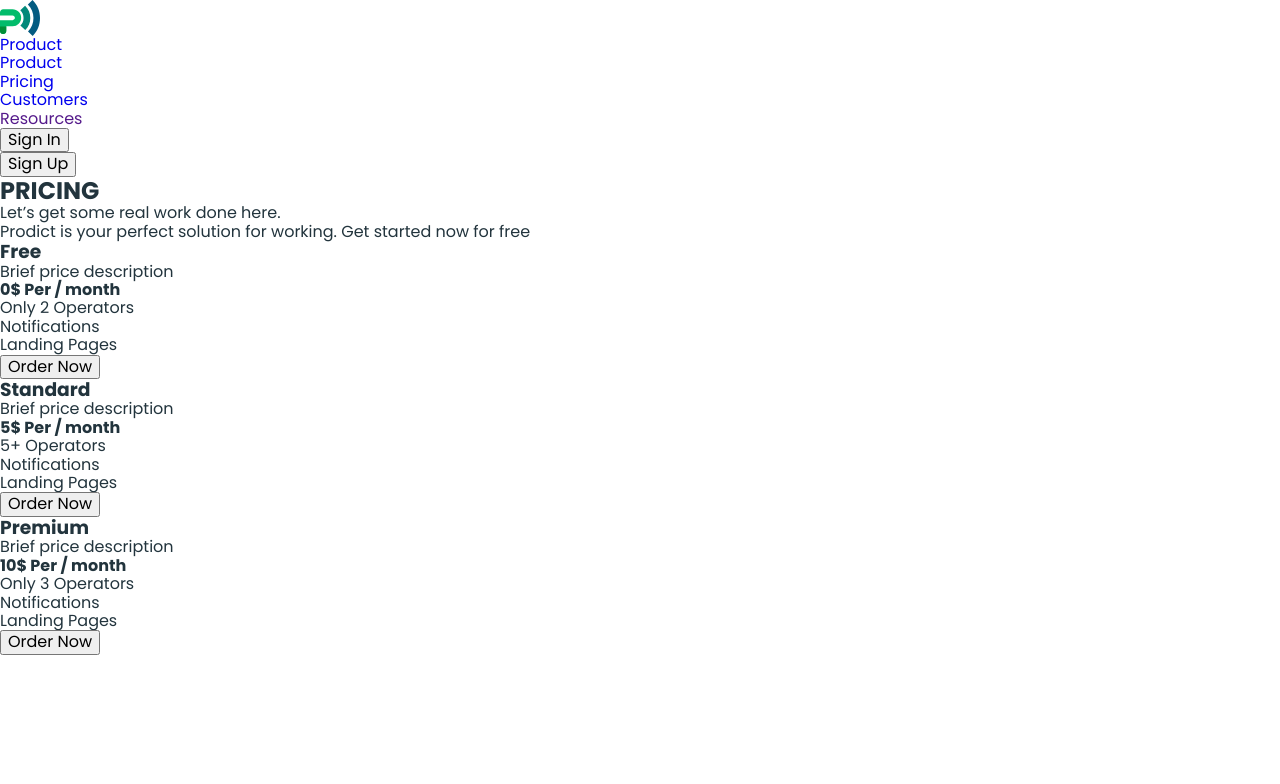
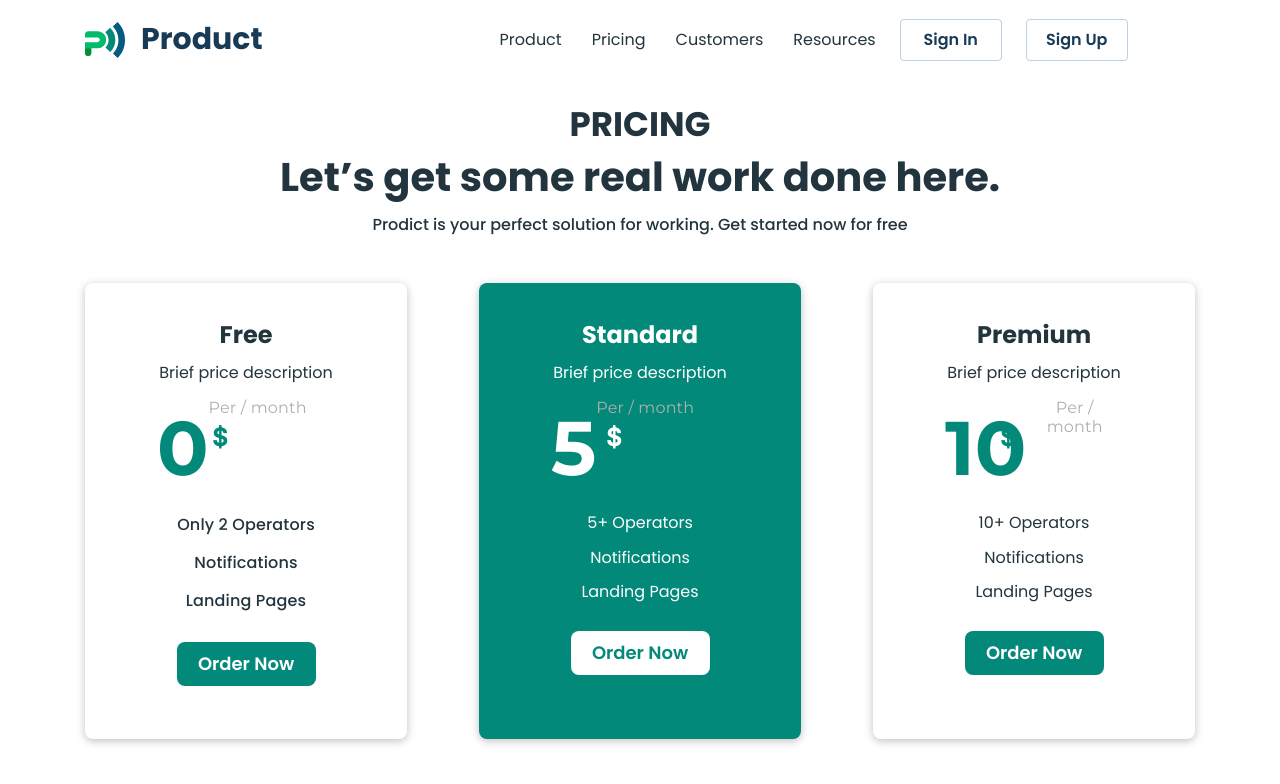
Before and after one commit to NataliiaTur/team-work-self-by-home, a plain HTML site: page pricing.html in a window 1280 px wide. Drawn offline with nearby package versions, Linux system fonts and the light colour scheme.

Commit message:
add page price

```diff
--- /dev/null
+++ b/css/pricing.css
@@ -0,0 +1,272 @@
+p,
+h1,
+h2,
+h3,
+h4,
+h5,
+h6 {
+    margin: 0;
+}
+
+ul {
+    padding-left: 0;
+    margin: 0;
+    list-style: none;
+}
+
+img {
+    display: block;
+}
+
+a {
+    text-decoration: none;
+}
+
+button {
+    cursor: pointer;
+}
+
+address {
+    font-style: normal;
+}
+
+body {
+    font-family: "Poppins", sans-serif;
+    color: #22343d;
+    background-color: #fff;
+}
+
+.container {
+    width: 1140px;
+    padding: 0 15px;
+    margin: 0 auto;
+}
+
+.header {}
+
+.header-container {
+    display: flex;
+    align-items: center;
+    margin-bottom: 25px;
+}
+
+.header-logo {
+    font-weight: 700;
+    font-size: 30px;
+    line-height: 0.93;
+    color: #173a56;
+    display: flex;
+    gap: 16px;
+    align-items: center;
+    margin-right: 237px;
+}
+
+.header-nav {
+    margin-right: 24px;
+}
+
+.header-nav-list {
+    display: flex;
+    gap: 30px;
+}
+
+/* .header-nav-item:not(:last-child) {
+    margin-right: 30px;
+} */
+
+.header-nav-link {
+    font-size: 16px;
+    line-height: 1.75;
+    color: #22343d;
+    display: block;
+    padding: 26px 0;
+}
+
+.header-btn-list {
+    display: flex;
+    gap: 24px;
+}
+
+.header-btn-item {}
+
+.header-btn {
+    font-weight: 600;
+    font-size: 16px;
+    text-align: center;
+    color: #173a56;
+    background-color: transparent;
+    min-width: 102px;
+    height: 42px;
+    border-radius: 4px;
+    border: 1px solid #bcd0e5;
+}
+
+.header-btn:hover,
+.header-btn:focus {
+    color: #fff;
+    background-color: #02897a;
+    border: none;
+}
+
+/* --- Price---- */
+
+.container {}
+
+.container-price {
+    margin-bottom: 100px;
+    /* background: rgba(188, 208, 229, 0.5); */
+}
+
+.price-title {
+    font-weight: 700;
+    font-size: 34px;
+    color: #22343d;
+    text-align: center;
+    margin-bottom: 10px;
+}
+
+.price-text-one {
+    font-weight: 700;
+    font-size: 40px;
+    text-align: center;
+    color: #22343d;
+    margin: 0 auto 16px auto;
+}
+
+.price-text-two {
+    font-weight: 500;
+    font-size: 16px;
+    text-align: center;
+    color: #22343d;
+    margin: 0 auto 49px auto;
+}
+
+.price-list-group {
+    display: flex;
+    flex-direction: row;
+    gap: 72px;
+
+}
+
+.price-item {
+    border-radius: 8px;
+    width: 322px;
+    min-height: 456px;
+    box-shadow: 0 2px 8px 0 rgba(0, 0, 0, 0.25);
+    background: #fff;
+    text-align: center;
+}
+
+.price-item:nth-child(2) {
+    color: #22343d;
+    box-shadow: 0 2px 8px 0 rgba(0, 0, 0, 0.25);
+    background: #02897a;
+    border-radius: 8px;
+    width: 322px;
+    min-height: 456px;
+    color: #fff;
+}
+
+.price-item {
+    color: #22343d;
+    box-shadow: 0 2px 8px 0 rgba(0, 0, 0, 0.25);
+    background-color: #fff;
+    padding: 32px 72px;
+}
+
+.price-subtitle {
+    font-weight: 700;
+    font-size: 24px;
+    line-height: 1.67;
+    color: #22343d;
+    margin-bottom: 8px;
+}
+
+.price-subtitle.two {
+    color: #fff;
+}
+
+.price-subtitle {}
+
+.price-subtext {
+    margin-bottom: 16px;
+}
+
+.price {}
+
+.price-list {
+    margin-bottom: 16px;
+    display: flex;
+    position: relative;
+}
+
+.price-item-figure.two,
+.price-item-doll.two {
+    color: #fff;
+}
+
+.price-item-figure {
+    font-family: "Montserrat", sans-serif;
+    font-weight: 700;
+    font-size: 76px;
+    line-height: 1.32;
+    letter-spacing: 0em;
+    text-align: center;
+    color: #02897a;
+
+
+}
+
+.price-item-doll {
+    font-family: "Inter", sans-serif;
+    font-weight: 700;
+    font-size: 24px;
+    line-height: 1.25;
+    letter-spacing: 0em;
+    color: #02897a;
+    position: absolute;
+    top: 25px;
+    left: 55px;
+}
+
+.price-item-often {
+    font-weight: 400;
+    font-size: 16px;
+    line-height: 1.188;
+    letter-spacing: 0.01em;
+    color: #afafaf;
+    font-family: "Montserrat", sans-serif;
+}
+
+.price-list-subtext {
+    display: flex;
+    flex-direction: column;
+    margin-bottom: 30px;
+    gap: 16px;
+}
+
+.price-item-subtext {
+    font-weight: 500;
+    font-size: 16px;
+    line-height: 1.375;
+    letter-spacing: 0.01em;
+    color: #22343d;
+    gap: 16px;
+
+}
+
+.price-button {
+    background-color: #02897a;
+    border-radius: 8px;
+    width: 139px;
+    height: 44px;
+    font-weight: 600;
+    font-size: 18px;
+    color: #fff;
+    border: none;
+}
+
+.price-button.two {
+    background-color: #fff;
+    color: #02897a;
+}
--- a/css/styles.css
+++ b/css/styles.css
@@ -537,6 +537,8 @@ margin-bottom: 100px;
     line-height: 1.63;
     color: #22343d;
     margin-bottom: 40px;
+    max-width: 419px;
+    text-wrap: wrap;
 }
 
 .news-list {
@@ -592,10 +594,9 @@ font-weight: 700;
 }
 
 .price-title {
-    font-weight: 700;
-    font-size: 34px;
+    font-weight: 600;
+    font-size: 24px;
     color: #22343d;
-    text-align: center;
     margin-bottom: 10px;
 }
 
@@ -763,10 +764,9 @@ font-weight: 700;
     letter-spacing: 0.01em;
     color: #22343d;
     text-align: center;
-    margin-bottom: 40px;
     text-wrap: wrap;
     max-width: 413px;
-    align-items: center;
+    margin: 0 auto 40px auto;
 
 }
 
--- a/pricing.html
+++ b/pricing.html
@@ -13,68 +13,103 @@
         href="https://fonts.googleapis.com/css2?family=Inter:opsz,wght@14..32,500;700&family=Montserrat:wght@400;500;600;700&family=Poppins:wght@400;500;600;700&family=Roboto:wght@100;400;500;700;900&display=swap"
         rel="stylesheet">
 
-    <link rel="stylesheet" href="./css/styles.css">
+    <link rel="stylesheet" href="./css/pricing.css">
     <title>Business-promotion - Pricing
     </title>
 </head>
 
 <body>
-    <header>
-        <a href="./index.html"><img src="./images/logo.svg" alt="Logo" width="40" height="36" />Product</a>
-        <nav>
-            <ul>
-                <li><a href="./index.html">Product</a></li>
-                <li><a href="./pricing.html">Pricing</a></li>
-                <li><a href="./customer.html">Customers</a></li>
-                <li><a href="">Resources</a></li>
+<header class="header">
+    <div class="container header-container">
+        <a class="header-logo" href="./index.html"><img src="./images/logo.svg" alt="Logo" width="40"
+                height="36" />Product</a>
+        <nav class="header-nav">
+            <ul class="header-nav-list">
+                <li class="header-nav-item">
+                    <a class="header-nav-link" href="./index.html">Product</a>
+                </li>
+                <li class="header-nav-item">
+                    <a class="header-nav-link" href="./pricing.html">Pricing</a>
+                </li>
+                <li class="header-nav-item">
+                    <a class="header-nav-link" href="./customer.html">Customers</a>
+                </li>
+                <li class="header-nav-item">
+                    <a class="header-nav-link" href="">Resources</a>
+                </li>
             </ul>
         </nav>
-        <ul>
-            <li><button type="button">Sign In</button></li>
-            <li><button type="button">Sign Up</button></li>
+        <ul class="header-btn-list">
+            <li class="header-btn-item">
+                <button class="header-btn" type="button">Sign In</button>
+            </li>
+            <li class="header-btn-item">
+                <button class="header-btn" type="button">Sign Up</button>
+            </li>
         </ul>
-    </header>
+    </div>
+</header>
     <main>
-        <section>
-            <h1>PRICING</h1>
-            <p>Let’s get some real work done here.</p>
-            <p>Prodict is your perfect solution for working. Get started now for free</p>
-            <ul>
-                <li>
-                    <h3>Free</h3>
-                    <p>Brief price description</p>
-                    <h4>0$ Per / month</h4>
-                    <ul>
-                        <li>Only 2 Operators</li>
-                        <li>Notifications</li>
-                        <li>Landing Pages</li>
+    <section>
+        <div class="container container-price">
+            <h1 class="price-title">PRICING</h1>
+            <p class="price-text-one">Let’s get some real work done here.</p>
+            <p class="price-text-two">Prodict is your perfect solution for working. Get started now for free</p>
+            <ul class="price-list-group">
+                <li class="price-item">
+                    <h4 class="price-subtitle">Free</h4>
+                    <p class="price-subtext">Brief price description</p>
+                    <div class="price">
+                        <ul class="price-list">
+                            <li class="price-item-figure">0</li>
+                            <li class="price-item-doll">$</li>
+                            <li class="price-item-often">Per / month</li>
+                        </ul>
+                    </div>
+                    <ul class="price-list-subtext">
+                        <li class="price-item-subtext">Only 2 Operators</li>
+                        <li class="price-item-subtext">Notifications</li>
+                        <li class="price-item-subtext">Landing Pages</li>
                     </ul>
-                    <button type="button">Order Now</button>
+                    <button class="price-button" type="button">Order Now</button>
                 </li>
-                <li>
-                    <h3>Standard</h3>
-                    <p>Brief price description</p>
-                    <h4>5$ Per / month</h4>
-                    <ul>
-                        <li>5+ Operators</li>
-                        <li>Notifications</li>
-                        <li>Landing Pages</li>
+                <li class="price-item">
+                    <h4 class="price-subtitle two">Standard</h4>
+                    <p class="price-subtext">Brief price description</p>
+                    <div class="price">
+                        <ul class="price-list two">
+                            <li class="price-item-figure two">5</li>
+                            <li class="price-item-doll two">$</li>
+                            <li class="price-item-often">Per / month</li>
+                        </ul>
+                    </div>
+                    <ul class="price-list-subtext">
+                        <li class="prise-item-subtext">5+ Operators</li>
+                        <li class="prise-item-subtext">Notifications</li>
+                        <li class="prise-item-subtext">Landing Pages</li>
                     </ul>
-                    <button type="button">Order Now</button>
+                    <button class="price-button two" type="button">Order Now</button>
                 </li>
-                <li>
-                    <h3>Premium</h3>
-                    <p>Brief price description</p>
-                    <h4>10$ Per / month</h4>
-                    <ul>
-                        <li>Only 3 Operators</li>
-                        <li>Notifications</li>
-                        <li>Landing Pages</li>
+                <li class="price-item">
+                    <h4 class="price-subtitle">Premium</h4>
+                    <p class="price-subtext">Brief price description</p>
+                    <div class="price">
+                        <ul class="price-list">
+                            <li class="price-item-figure">10</li>
+                            <li class="price-item-doll">$</li>
+                            <li class="price-item-often">Per / month</li>
+                        </ul>
+                    </div>
+                    <ul class="price-list-subtext">
+                        <li class="prise-item-subtext">10+ Operators</li>
+                        <li class="prise-item-subtext">Notifications</li>
+                        <li class="prise-item-subtext">Landing Pages</li>
                     </ul>
-                    <button type="button">Order Now</button>
+                    <button class="price-button" type="button">Order Now</button>
                 </li>
             </ul>
-        </section>
+        </div>
+    </section>
 
     </main>
 </body>
```
Also changed, not shown: index.html (+0 -1 lines).
